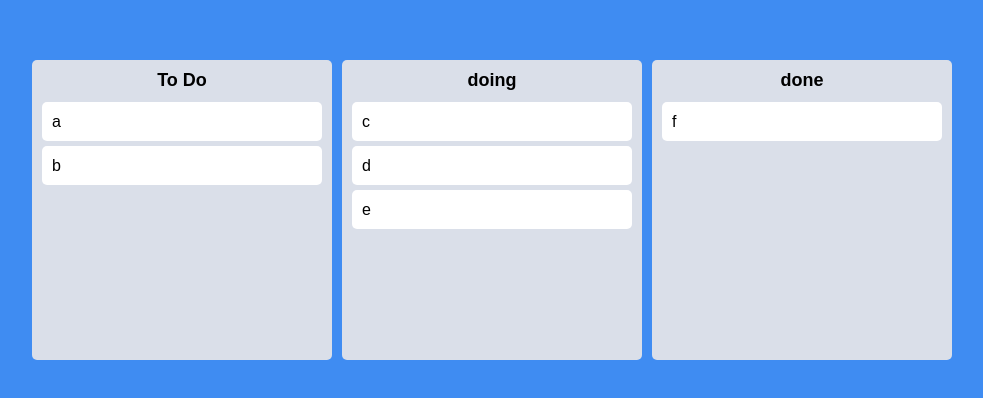
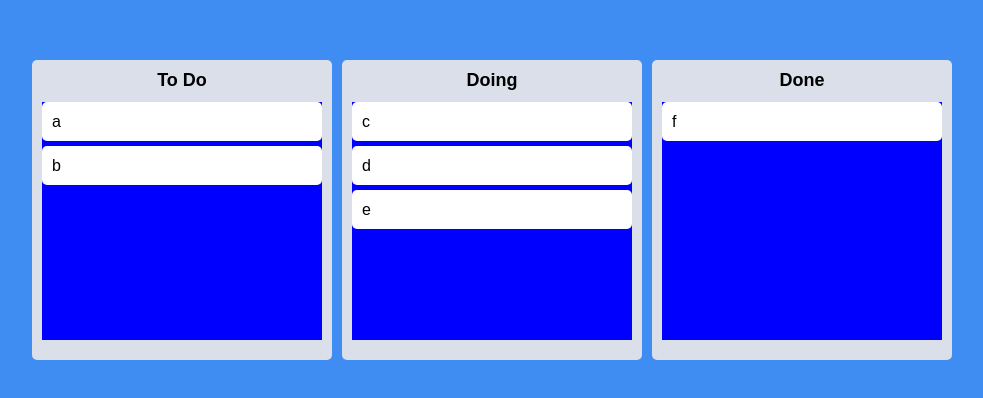
Before and after one commit to maengseonu/React-Trello, a React (Create React App) app: page / in a window 1280 px wide. Shown: the part 190-588 px from the top of the page, without its empty margins (268-1251 px from the left). Built offline with nearby package versions, Linux system fonts and the light colour scheme.

Commit message:
Cross Board Movement, Dropable Snapshot

```diff
--- a/src/App.tsx
+++ b/src/App.tsx
@@ -26,7 +26,9 @@
   const onDreagEnd = (info: DropResult) => {
     console.log(info);
     const { destination, draggableId, source } = info;
+    if (!destination) return;
     if (destination?.droppableId === source.droppableId) {
+      // 같은 보드내에서 움직임
       setToDos((allBoards) => {
         const boardCopy = [...allBoards[source.droppableId]];
         boardCopy.splice(source.index, 1);
@@ -34,6 +36,20 @@
         return {
           ...allBoards,
           [source.droppableId]: boardCopy,
+        };
+      });
+    }
+    if (destination.droppableId !== source.droppableId) {
+      // 다른 보드로 움직임
+      setToDos((allBoards) => {
+        const sourceBoard = [...allBoards[source.droppableId]];
+        const destinationBoard = [...allBoards[destination.droppableId]];
+        sourceBoard.splice(source.index, 1);
+        destinationBoard.splice(destination.index, 0, draggableId);
+        return {
+          ...allBoards,
+          [source.droppableId]: sourceBoard,
+          [destination.droppableId]: destinationBoard,
         };
       });
     }
--- a/src/Components/Board.tsx
+++ b/src/Components/Board.tsx
@@ -9,6 +9,8 @@
   background-color: ${(props) => props.theme.boardClolor};
   border-radius: 5px;
   min-height: 300px;
+  display: flex;
+  flex-direction: column;
 `;
 
 const Title = styled.h2`
@@ -16,6 +18,18 @@
   font-weight: 600;
   margin-bottom: 10px;
   font-size: 18px;
+`;
+
+interface IAreaProps {
+  isDraggingFromThis: boolean;
+  isDraggingOver: boolean;
+}
+
+const Area = styled.div<IAreaProps>`
+  background-color: ${(props) =>
+    props.isDraggingOver ? "pink" : props.isDraggingFromThis ? "red" : "blue"};
+  flex-grow: 1;
+  transition: background-color 0.3s ease-in-out;
 `;
 
 interface IBoardProps {
@@ -28,13 +42,18 @@
     <Wrapper>
       <Title>{boardId}</Title>
       <Droppable droppableId={boardId}>
-        {(magic) => (
-          <div ref={magic.innerRef} {...magic.droppableProps}>
+        {(magic, info) => (
+          <Area
+            isDraggingOver={info.isDraggingOver}
+            isDraggingFromThis={Boolean(info.draggingFromThisWith)}
+            ref={magic.innerRef}
+            {...magic.droppableProps}
+          >
             {toDos.map((toDo, index) => (
               <DraggableCard key={toDo} index={index} toDo={toDo} />
             ))}
             {magic.placeholder}
-          </div>
+          </Area>
         )}
       </Droppable>
     </Wrapper>
--- a/src/atoms.tsx
+++ b/src/atoms.tsx
@@ -8,7 +8,7 @@
   key: "toDo",
   default: {
     "To Do": ["a", "b"],
-    doing: ["c", "d", "e"],
-    done: ["f"],
+    Doing: ["c", "d", "e"],
+    Done: ["f"],
   },
 });
```
